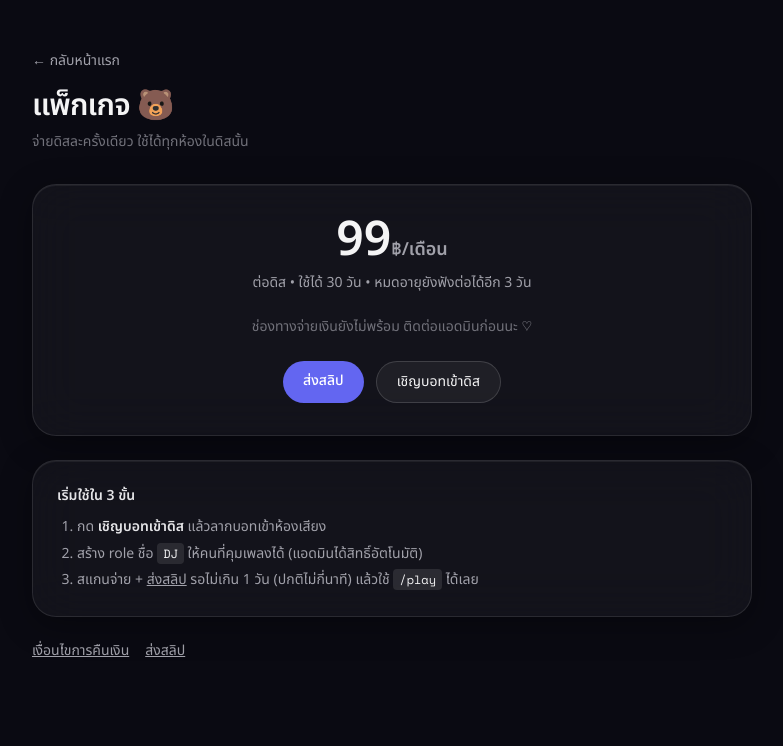
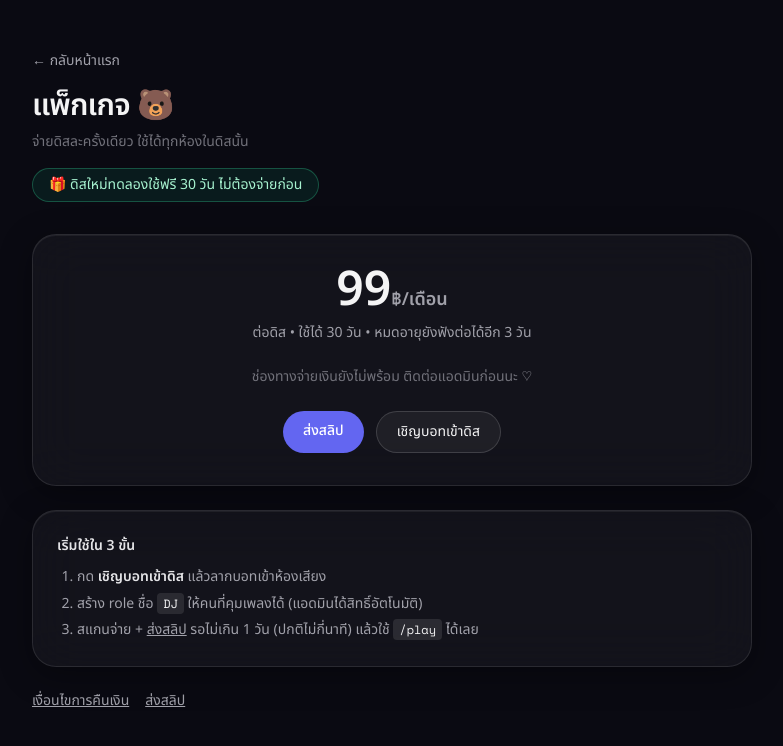
Before and after one commit to lx7zq/Bot-music-front, a Vue app: page /pricing in a window 1280 px wide. Shown: the top 746 px of the page, without its empty margins (248-1031 px from the left). Built offline with nearby package versions, Linux system fonts and the light colour scheme; no server answers.

Commit message:
feat: trial headline on pricing + trial status on billing

```diff
--- a/src/pages/Billing.vue
+++ b/src/pages/Billing.vue
@@ -72,6 +72,8 @@ async function refresh() {
 const subText = computed(() => {
   if (!sub.value) return '—'
   if (sub.value.paid) return `✅ ใช้งานได้ถึง ${sub.value.paid_until}`
+  if (sub.value.trial) return `🎁 ทดลองใช้เหลืออีก ${sub.value.trial_left} วัน ยังไม่ต้องจ่าย`
+  if (sub.value.trial_expired) return 'หมดช่วงทดลองแล้ว — ส่งสลิปเพื่อเริ่มแพ็กเกจ 99฿/เดือนได้เลย'
   if (sub.value.in_grace) return `⚠️ หมดอายุ ${sub.value.paid_until} (ยังฟังได้ช่วงผ่อนผัน รีบต่อนะ)`
   if (sub.value.paid_until) return `❌ หมดอายุ ${sub.value.paid_until} — ส่งสลิปเพื่อต่ออายุ`
   return 'ยังไม่เคยสมัคร — ส่งสลิปครั้งแรกได้เลย'
--- a/src/pages/Pricing.vue
+++ b/src/pages/Pricing.vue
@@ -5,6 +5,10 @@
 
       <h1 class="mt-4 text-3xl font-bold tracking-tight">แพ็กเกจ 🐻</h1>
       <p class="mt-2 text-sm text-zinc-500">จ่ายดิสละครั้งเดียว ใช้ได้ทุกห้องในดิสนั้น</p>
+
+      <div v-if="trialDays > 0" class="mt-4 inline-block rounded-full border border-emerald-400/30 bg-emerald-500/10 px-4 py-1.5 text-sm text-emerald-200">
+        🎁 ดิสใหม่ทดลองใช้ฟรี {{ trialDays }} วัน ไม่ต้องจ่ายก่อน
+      </div>
 
       <div class="glass-panel mt-8 p-6 sm:p-8 text-center">
         <p class="text-5xl font-bold">{{ priceText }}<span class="text-lg text-zinc-400">฿/เดือน</span></p>
@@ -49,6 +53,7 @@ const invite = inviteUrl()
 const priceText = ref('99')
 const planDays = ref(30)
 const graceDays = ref(3)
+const trialDays = ref(30)
 const qrUrl = ref('')
 
 onMounted(async () => {
@@ -58,6 +63,7 @@ onMounted(async () => {
     priceText.value = String(cfg.price ?? 99)
     planDays.value = cfg.plan_days ?? 30
     graceDays.value = cfg.grace_days ?? 3
+    trialDays.value = cfg.trial_days ?? 0
     if (cfg.promptpay_id) {
       const payload = generatePayload(cfg.promptpay_id, { amount: Number(cfg.price ?? 99) })
       qrUrl.value = await QRCode.toDataURL(payload, { width: 224, margin: 1 })
```
